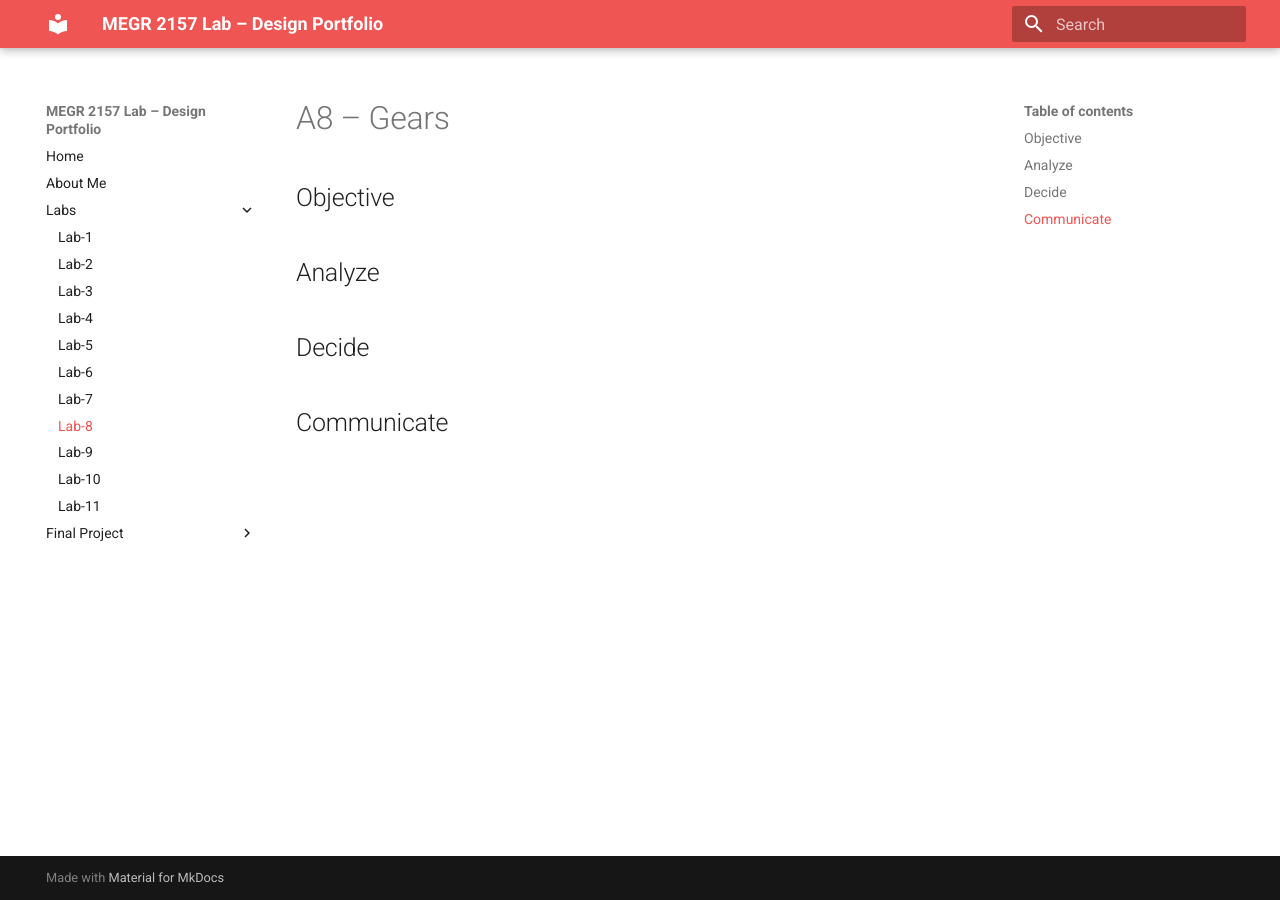
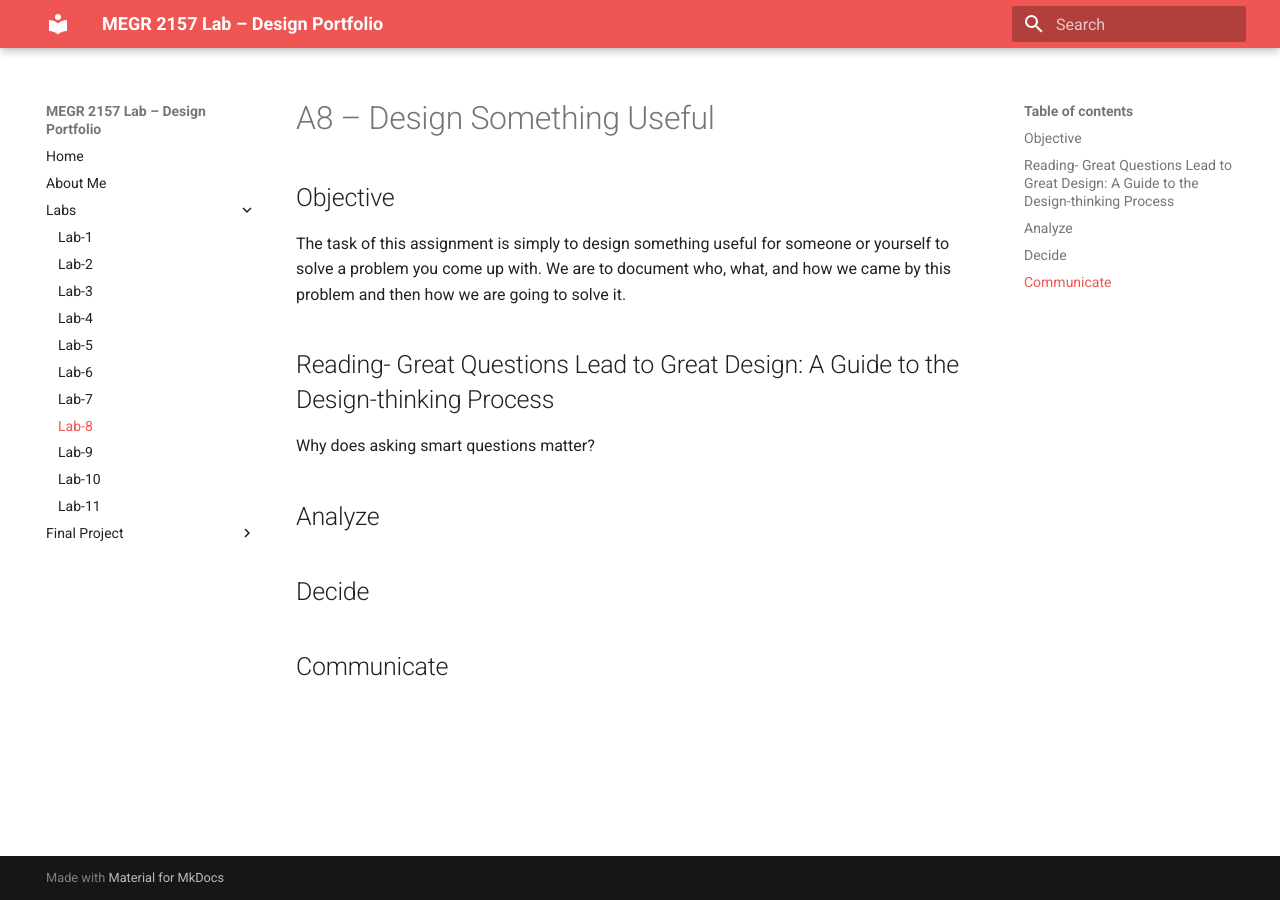
Before and after one commit to NathanZimmy/MEGR-2156-Lab, an MkDocs documentation site: the page built from docs/Labs/L08/index.md, in a window 1280 px wide. Built offline with MkDocs 1.6.1 and Material for MkDocs 9.7.7, drawn with Linux system fonts in a browser that asks for light colours.

Commit message:
Update index.md

```diff
--- a/docs/Labs/L08/index.md
+++ b/docs/Labs/L08/index.md
@@ -1,6 +1,10 @@
-# A8 – Gears
+# A8 – Design Something Useful
 
 ## Objective
+The task of this assignment is simply to design something useful for someone or yourself to solve a problem you come up with. We are to document who, what, and how we came by this problem and then how we are going to solve it.
+
+## Reading- Great Questions Lead to Great Design: A Guide to the Design-thinking Process
+Why does asking smart questions matter?
 
 
 ## Analyze
```
